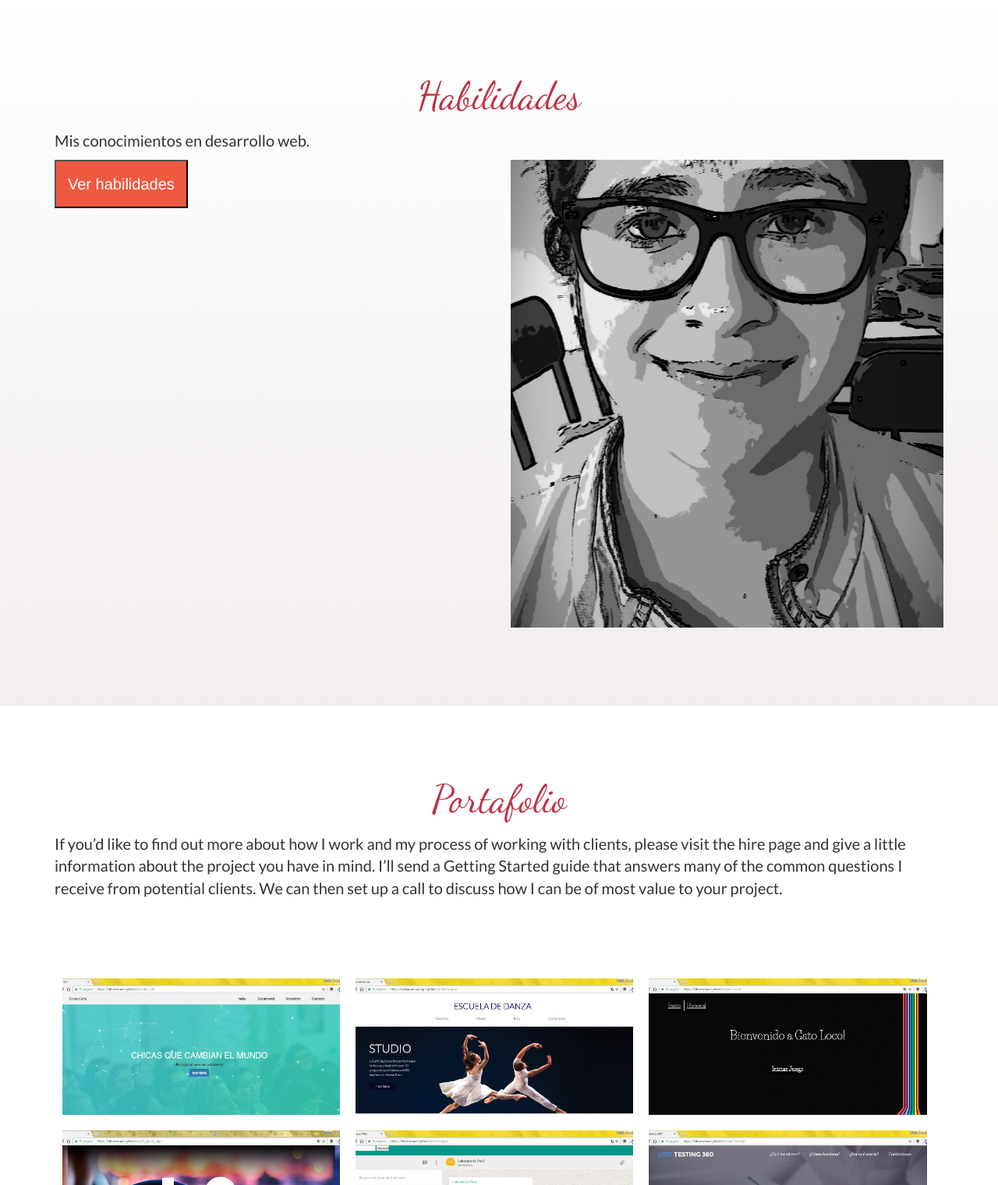
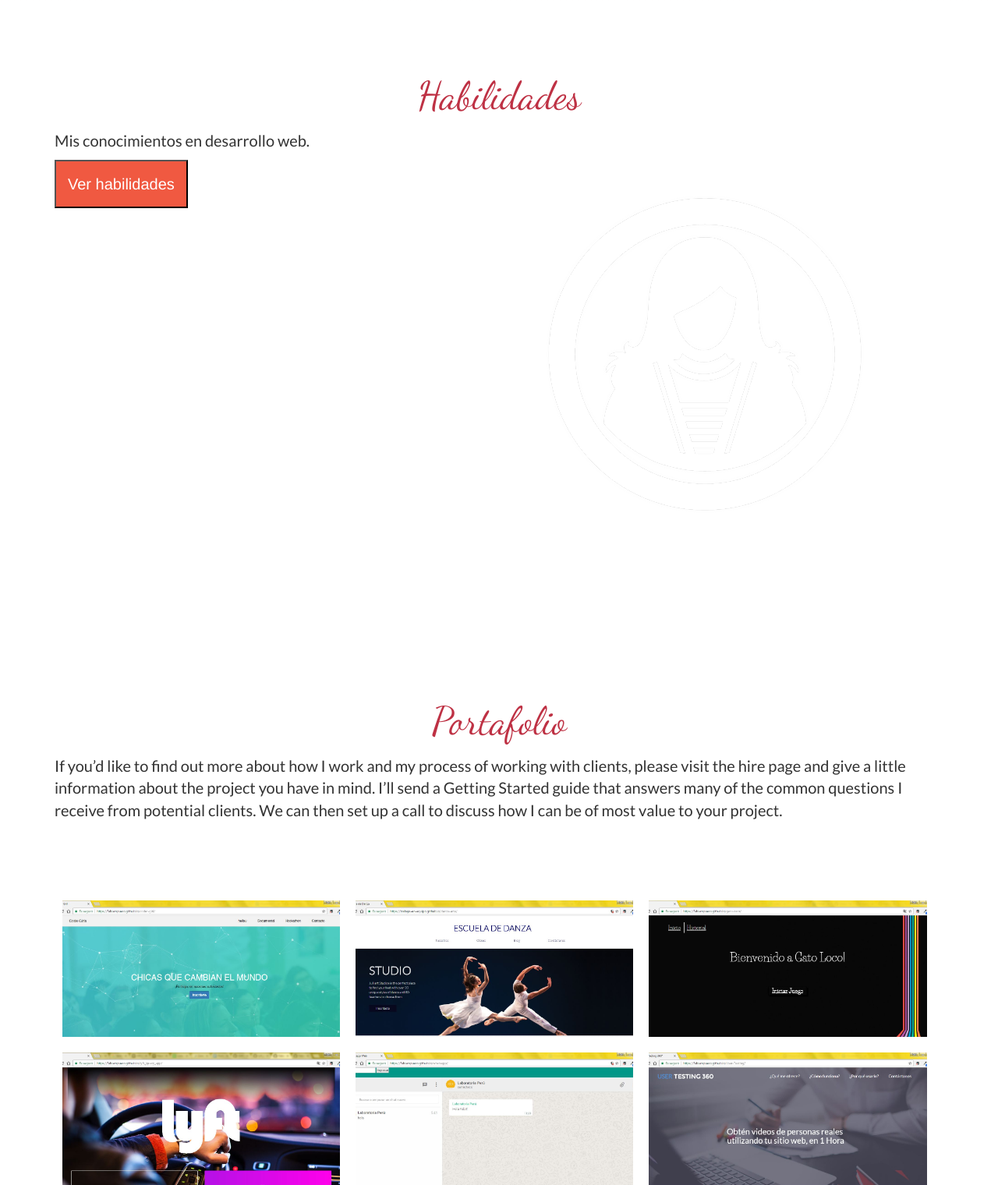
Before and after one commit to FabiAmpuero/fabiola_ampuero, a plain HTML site: page index.html in a window 1280 px wide. Shown: the part 1280-2800 px from the top of the page at 78% size. Drawn offline with nearby package versions, Linux system fonts and the light colour scheme; a web font is replaced by a local one.

Commit message:
se arreglo skills

```diff
--- a/index.html
+++ b/index.html
@@ -90,14 +90,15 @@
                 </div>
                 <div class="col-md-6">
                     <div class="padre">
+                        <img class="logo-skill" src="img/logo-skill2.png" alt="">
                         <div class="hijo">
-                            <div class="html text-center">HTML5</div>
-                            <div class="css text-center">CSS3</div>
-                            <div class="js text-center">Javascript</div>
-                            <div class="bootstrap text-center">Bootstrap</div>
-                            <div class="jquery text-center">Jquery</div>
-                            <div class="ajax text-center">Ajax</div>
-                            <div class="angular text-center">Angular</div>
+                            <div class="html text-center"></div>
+                            <div class="css text-center"></div>
+                            <div class="js text-center"></div>
+                            <div class="bootstrap text-center"></div>
+                            <div class="jquery text-center"></div>
+                            <div class="ajax text-center"></div>
+                            <div class="angular text-center"></div>
                         </div>
                     </div>
                 </div>
--- a/js/header.js
+++ b/js/header.js
@@ -89,7 +89,7 @@ function nombreIn() {
 }*/
 
 function fillSkills() {
-    $(".hijo").css("height","600px");
+    $(".hijo").css("height","500px");
 }
 
 
--- a/sass/header.scss
+++ b/sass/header.scss
@@ -214,6 +214,7 @@ hr {
 }
 /* ------------------------------------------------------------------------------ ABOUT ME -- */
 .aboutme {
+    background: linear-gradient(to bottom, #f2eeed, white);
     padding-bottom: 100px;
 }
 .container-aboutme {
@@ -230,9 +231,13 @@ hr {
 /* -------------------------------------------------------------------------------- SKILLS -- */
 
 .skills{
-    background: linear-gradient(to top, #f2eeed, white);
+
     //background: $color-one-fondo;
     padding-bottom: 100px;
+
+    .logo-skill {
+        z-index: 1000;
+    }
     #fill {
         background: #F05941;
         padding: 15px;
@@ -241,21 +246,22 @@ hr {
     }
     .padre{
         position: relative;
-        background: url(../img/clase_efecto.jpeg) no-repeat;
+        /*background: url(../img/logo-skill.png) no-repeat;
         background-size: auto;
         background-position:center center;
-        background-attachment: scroll;
-        height: 600px;
+        background-attachment: scroll;*/
+        height: 500px;
 
         img{
-            opacity: 0.5;
+            opacity: 1;
         }
     }
     .hijo{
+        z-index: -2;
         position: absolute;
         height: 0px;
         overflow: hidden;
-        width: 100%;
+        width: 500px;
         bottom: 0;
         transition: all 0.8s;
         * {
@@ -266,13 +272,13 @@ hr {
     .hijo:hover{
         height: 80px;
     }
-    .html{ background: rgba(47, 27, 65, 0.55); height:130px; padding: 45px;}
-    .css{ background: rgba(135, 35, 65, 0.55); height:120px; padding: 39px;}
-    .js{ background: rgba(190, 49, 68, 0.55); height:80px; padding: 20px;}
-    .bootstrap{ background: rgba(240, 89, 65, 0.55); height:90px; padding: 25px;}
-    .jquery{ background: rgba(174, 175, 122, 0.55); height:90px; padding: 25px;}
-    .ajax{ background: rgba(54, 209, 196, 0.55); height:50px; line-height: 17px;}
-    .angular{ background: rgba(220, 55, 55, 0.55); height:40px; line-height: 19px;}
+    .html{ background: rgba(47, 27, 65, 0.55); height:100px; padding: 45px;z-index: -2;}
+    .css{ background: rgba(135, 35, 65, 0.55); height:100px; padding: 39px;z-index: -2;}
+    .js{ background: rgba(190, 49, 68, 0.55); height:70px; padding: 20px;z-index: -2;}
+    .bootstrap{ background: rgba(240, 89, 65, 0.55); height:80px; padding: 25px;z-index: -2;}
+    .jquery{ background: rgba(174, 175, 122, 0.55); height:70px; padding: 25px;z-index: -2;}
+    .ajax{ background: rgba(54, 209, 196, 0.55); height:40px; line-height: 17px;z-index: -2;}
+    .angular{ background: rgba(220, 55, 55, 0.55); height:40px; line-height: 19px;z-index: -2;}
 }
 
 /* -------------------------------------------------------------------------------- FOOTER -- */
```
Also changed, not shown: css/header.css, img/logo-skill.png (added), img/logo-skill2.png (added), 1 other file.
